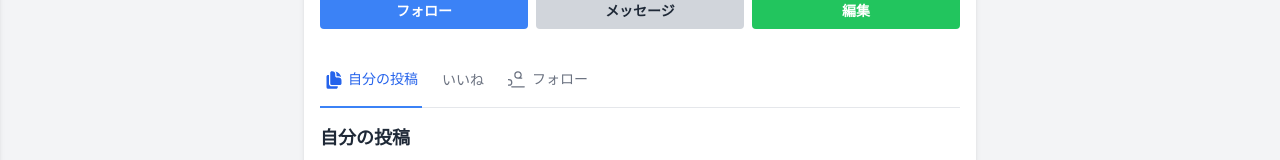
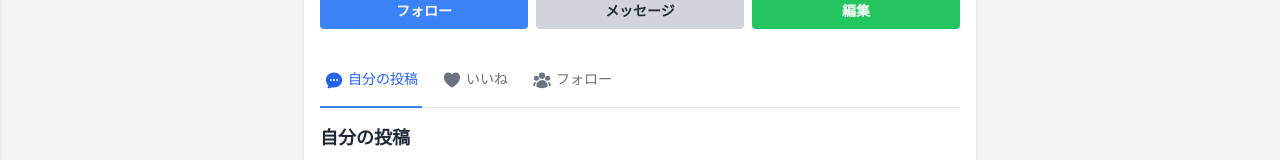
Before and after one commit to ajdjaiuoapooiad/rails-next-port3-frontend, a Next.js app: page /users/profile/1 in a window 1280 px wide. Shown: the part 471-631 px from the top of the page. Built offline with nearby package versions, Linux system fonts and the light colour scheme; no server answers.

Commit message:
icon追加

```diff
--- a/src/app/users/profile/[id]/page.tsx
+++ b/src/app/users/profile/[id]/page.tsx
@@ -86,7 +86,10 @@ const ProfilePage: React.FC = () => {
                     : 'border-transparent text-gray-500 hover:text-gray-700 hover:border-gray-300 focus:outline-none focus:border-gray-400'
                 }`}
               >
-                <DocumentDuplicateIcon className="h-5 w-5 mr-1 inline-block" />
+                <svg xmlns="http://www.w3.org/2000/svg" viewBox="0 0 24 24" fill="currentColor" className="h-5 w-5 mr-1 inline-block">
+                  <path fillRule="evenodd" d="M4.804 21.644A6.707 6.707 0 0 0 6 21.75a6.721 6.721 0 0 0 3.583-1.029c.774.182 1.584.279 2.417.279 5.322 0 9.75-3.97 9.75-9 0-5.03-4.428-9-9.75-9s-9.75 3.97-9.75 9c0 2.409 1.025 4.587 2.674 6.192.232.226.277.428.254.543a3.73 3.73 0 0 1-.814 1.686.75.75 0 0 0 .44 1.223ZM8.25 10.875a1.125 1.125 0 1 0 0 2.25 1.125 1.125 0 0 0 0-2.25ZM10.875 12a1.125 1.125 0 1 1 2.25 0 1.125 1.125 0 0 1-2.25 0Zm4.875-1.125a1.125 1.125 0 1 0 0 2.25 1.125 1.125 0 0 0 0-2.25Z" clipRule="evenodd" />
+                </svg>
+
                 自分の投稿
               </button>
               <button
@@ -97,6 +100,9 @@ const ProfilePage: React.FC = () => {
                     : 'border-transparent text-gray-500 hover:text-gray-700 hover:border-gray-300 focus:outline-none focus:border-gray-400'
                 }`}
               >
+                <svg xmlns="http://www.w3.org/2000/svg" viewBox="0 0 24 24" fill="currentColor" className="h-5 w-5 mr-1 inline-block">
+                  <path d="m11.645 20.91-.007-.003-.022-.012a15.247 15.247 0 0 1-.383-.218 25.18 25.18 0 0 1-4.244-3.17C4.688 15.36 2.25 12.174 2.25 8.25 2.25 5.322 4.714 3 7.688 3A5.5 5.5 0 0 1 12 5.052 5.5 5.5 0 0 1 16.313 3c2.973 0 5.437 2.322 5.437 5.25 0 3.925-2.438 7.111-4.739 9.256a25.175 25.175 0 0 1-4.244 3.17 15.247 15.247 0 0 1-.383.219l-.022.012-.007.004-.003.001a.752.752 0 0 1-.704 0l-.003-.001Z" />
+                </svg>
 
                 いいね
               </button>
@@ -109,9 +115,11 @@ const ProfilePage: React.FC = () => {
                 }`}
               >
                 {/* フォローアイコン */}
-                <svg xmlns="http://www.w3.org/2000/svg" fill="none" viewBox="0 0 24 24" strokeWidth={1.5} stroke="currentColor" className="h-5 w-5 mr-1 inline-block">
-                  <path strokeLinecap="round" strokeLinejoin="round" d="M15.75 6a3.75 3.75 0 1 1-7.5 0 3.75 3.75 0 0 1 7.5 0ZM4.501 20.125h15.003m-15.003-5.25a3.375 3.375 0 1 1-6.75 0 3.375 3.375 0 0 1 6.75 0Zm7.5-5.25h4.5" />
+                <svg xmlns="http://www.w3.org/2000/svg" viewBox="0 0 24 24" fill="currentColor" className="h-5 w-5 mr-1 inline-block">
+                  <path fillRule="evenodd" d="M8.25 6.75a3.75 3.75 0 1 1 7.5 0 3.75 3.75 0 0 1-7.5 0ZM15.75 9.75a3 3 0 1 1 6 0 3 3 0 0 1-6 0ZM2.25 9.75a3 3 0 1 1 6 0 3 3 0 0 1-6 0ZM6.31 15.117A6.745 6.745 0 0 1 12 12a6.745 6.745 0 0 1 6.709 7.498.75.75 0 0 1-.372.568A12.696 12.696 0 0 1 12 21.75c-2.305 0-4.47-.612-6.337-1.684a.75.75 0 0 1-.372-.568 6.787 6.787 0 0 1 1.019-4.38Z" clipRule="evenodd" />
+                  <path d="M5.082 14.254a8.287 8.287 0 0 0-1.308 5.135 9.687 9.687 0 0 1-1.764-.44l-.115-.04a.563.563 0 0 1-.373-.487l-.01-.121a3.75 3.75 0 0 1 3.57-4.047ZM20.226 19.389a8.287 8.287 0 0 0-1.308-5.135 3.75 3.75 0 0 1 3.57 4.047l-.01.121a.563.563 0 0 1-.373.486l-.115.04c-.567.2-1.156.349-1.764.441Z" />
                 </svg>
+
                 フォロー
               </button>
             </nav>
```
